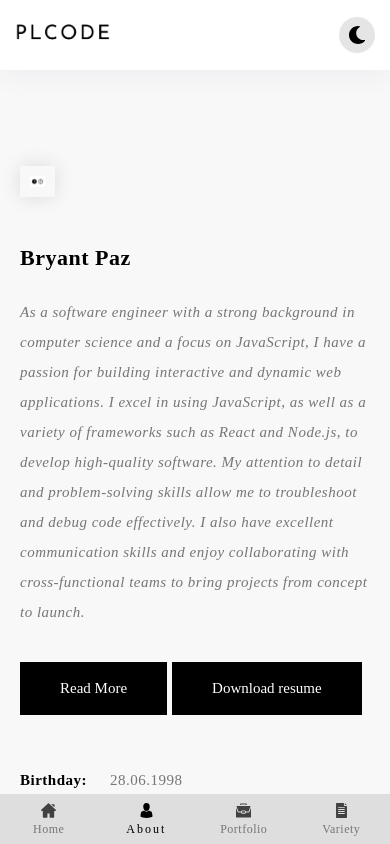
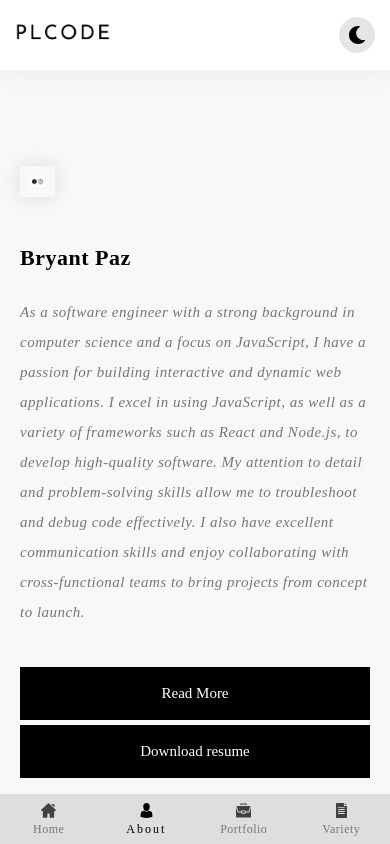
Before and after one commit to pazbryant7/portfolio, a React (Vite) app: page / in a window 390 px wide. Both pictures are taken after a click on the tab "About". Shown: the top 844 px of the page. Built offline with nearby package versions, Linux system fonts and the light colour scheme.

Commit message:
fix: download resume button overlap with reada more button in mobile view

```diff
--- a/src/assets/scss/main/_tokyo.scss
+++ b/src/assets/scss/main/_tokyo.scss
@@ -620,7 +620,9 @@ h6 {
     padding: 19px 40px;
     border: none;
     cursor: pointer;
-    margin-right: 5px;
+    margin-right: 0px;
+    width: 100%;
+    margin-top: 5px;
     font-family: 'Overpass';
     &:focus {
         outline: none;
```
